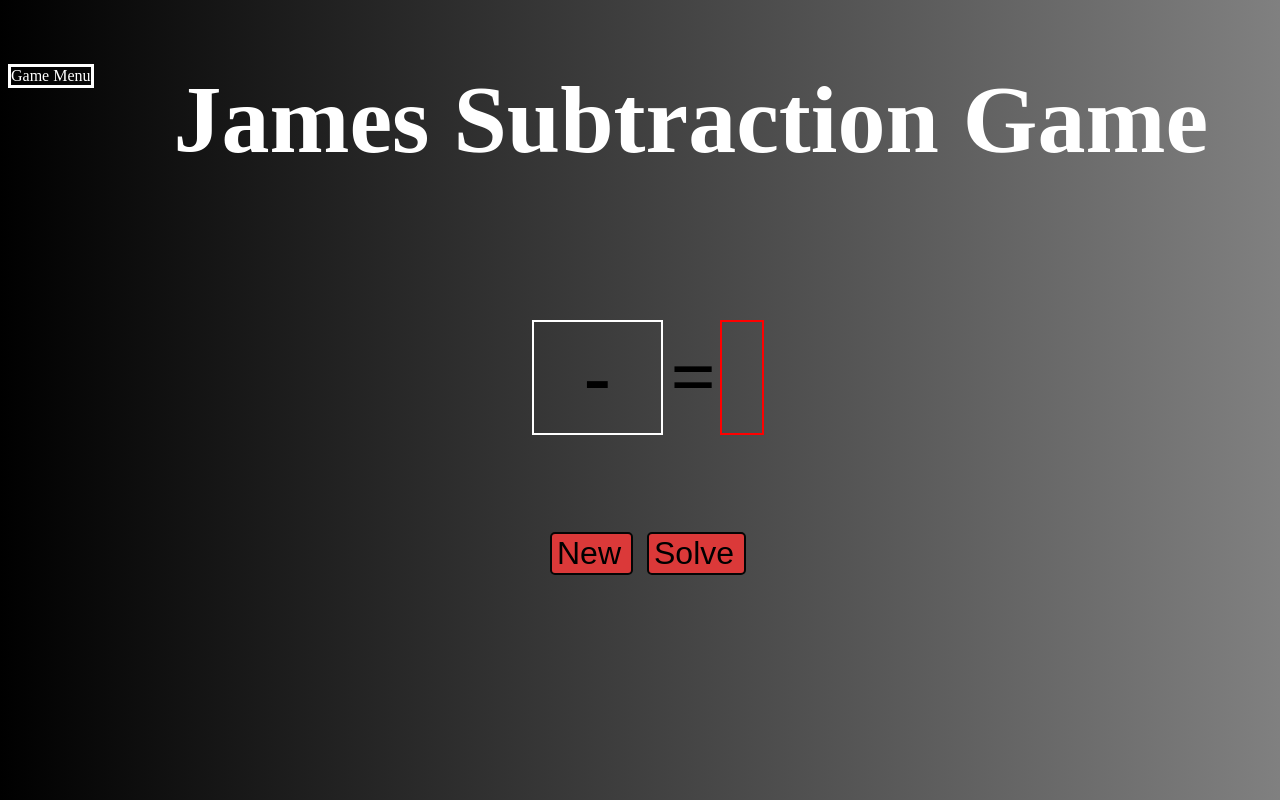
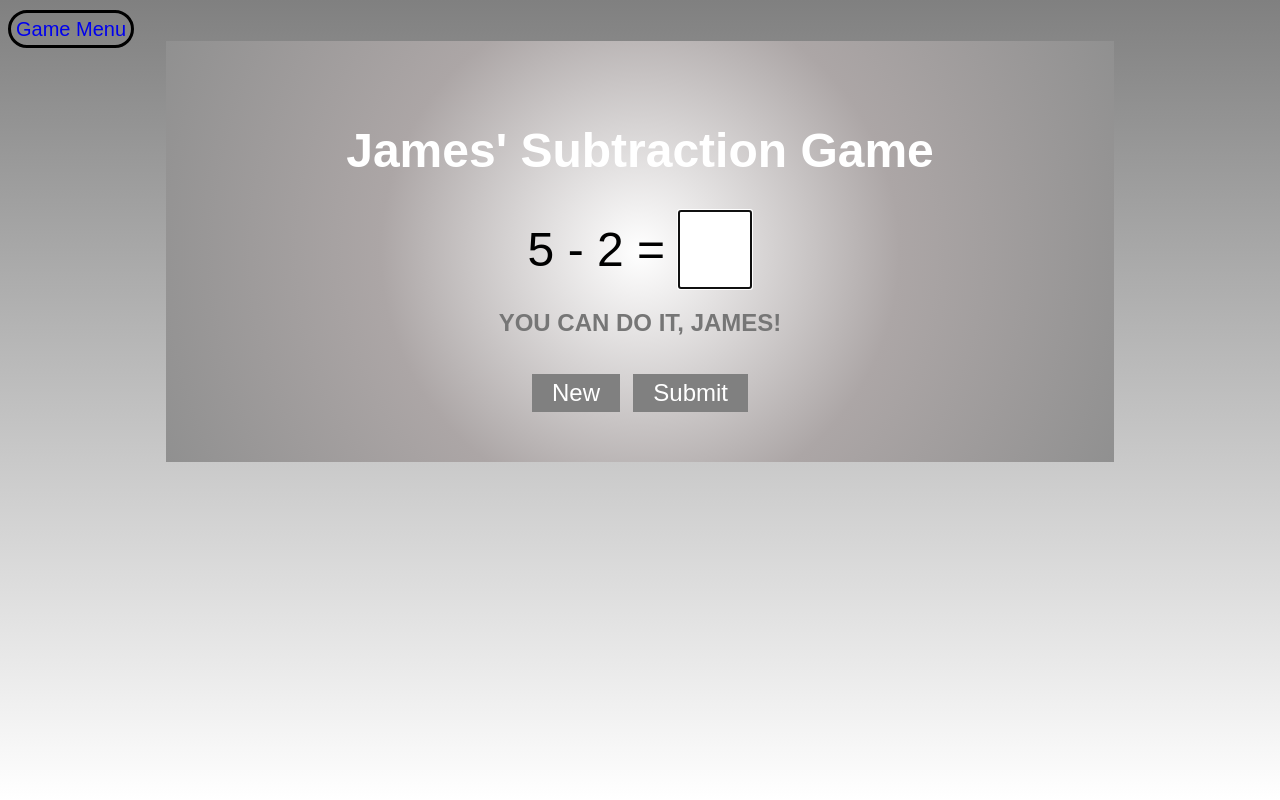
Before and after one commit to JamesKuta/JamesKuta.github.io, a PHP site: page /sub.html in a window 1280 px wide. Run offline with PHP 8.4, Linux system fonts and the light colour scheme.

Commit message:
Add files via upload

```diff
--- a/css/style.css
+++ b/css/style.css
@@ -1,9 +1,115 @@
-body{
- text-align: center;
+html {
+   background: linear-gradient(to bottom , gray, white);
+   height: 100%;
 }
 
+body{
+    font-family: sans-serif;
+    padding-top:10px;
+}
+
+
+
+div.center {
+    width:75%;
+    margin:auto;
+    text-align: center;
+}
+
+
+div a {
+    text-decoration: none;
+    border-style: solid;
+    border-color: black;
+    font-size: 125%;
+    padding:5px;
+    border-radius: 50px;
+
+
+}
+
+div.wrapper {
+    padding: 50px;
+    font-size:300%;
+    background: radial-gradient(circle, #ffffff, #aca6a6, #909090);
+
+
+
+}
+
+a:visited {
+    color: black;
+}
+
+a:hover {
+    background-color: #c9c9c9;
+    color:white;
+}
+
+h1{
+    color:#ffffff;
+    /* font-size: 200% */
+    font-size: 100%;
+}
+
+h2 {
+    font-size: 50%;
+    color:rgb(118, 118, 118);
+
+}
+
+
+.btn {
+    background-color: gray;
+    color:white;
+    padding:5px 20px;
+    /*font-size: 120%;*/
+    border: none;
+
+}
+
+.btn:hover {
+    background-color: #c7c7c7;
+    color:#020202;
+}
+
+form {
+    display: inline-block;
+}
+
+form input {
+    text-align: center;
+    font-size:100%;
+    width: 50px;
+    padding: 10px
+
+}
+
+.btn, .small {
+    width:auto;
+    font-size: 50%;
+
+
+}
+
+.section1 {
+    font-size: 100%;
+}
+
+.btn-selection {
+    color:white;
+    padding:10px 30px;
+    /*font-size: 120%;*/
+    border-radius: 0px;
+    margin:20px;
+
+}
+
+
+
+/*
 h1 {
-    /*font-style: italic;*/
+    font-style: italic;
     text-align: center;
     font-size: 600%;
     color:#ffffff;
@@ -14,7 +120,7 @@ h1 {
 }
 
 h2 {
-   /*font-style: italic;*/
+   font-style: italic;
    text-align: center;
     color: #ffffff;
     font-size: 300%;
@@ -40,7 +146,7 @@ h2 {
 
 .wrapper {
     text-align: center;
-    /*argin-bottom: %;*/
+    margin-bottom: %;
 
 }
 
@@ -109,8 +215,8 @@ li:hover {
 }
 
 .top-nav {
-    /*background-color:#716c6c;
-    color:black;*/
+    background-color:#716c6c;
+    color:black;
 }
 
 .top-nav:hover {
@@ -130,8 +236,12 @@ a {
 
 
 
+
+
 }
 
 a:link {
     text-decoration: none;
 }
+
+*/
--- a/js/script2.js
+++ b/js/script2.js
@@ -4,16 +4,23 @@ var num1 = undefined;
 var num2 = undefined;
 var numSum = undefined;
 
+
 //Create the left side of the equation var num1 + var num2 store total in var numSum
+
+function reloadPage() {
+    location.reload();
+}
+createEquation();
 
 function createEquation() {
    // num1 = num2 = numSum = undefined;
-    document.getElementById('result').innerHTML = " ";
-    document.getElementById('sum').innerHTML = "&nbsp;";
+    document.getElementById('result').innerHTML = "YOU CAN DO IT, JAMES!";
+    //document.getElementById('equals').value = "";
     num1 = Math.floor((Math.random() * 9));
     do {
         num2 = Math.floor((Math.random() * 9));
     }
+
     while (num2 > num1);
     document.getElementById("equation").innerHTML = num1 + ' - ' + num2;
     numSum = num1 - num2;
@@ -22,12 +29,14 @@ function createEquation() {
 }
 
 function answer() {
-   var correctAnswer = prompt("What's the answer?");
+   var correctAnswer = document.getElementById("equals").value;
     //document.getElementById("sum").innerHTML = numSum;
     if (correctAnswer == numSum) {
-        document.getElementById("sum").innerHTML = numSum;
-        document.getElementById("result").innerHTML = "CORRECT! NICE JOB JAMES!";
+        //document.getElementById("sum").innerHTML = numSum;
+        document.getElementById("result").innerHTML = "CORRECT! NICE JOB, JAMES!";
+
+
     } else {
-        document.getElementById("result").innerHTML = "TRY AGAIN JAMES!";
+        document.getElementById("result").innerHTML = "TRY AGAIN, JAMES!";
     }
     }
--- a/sub.html
+++ b/sub.html
@@ -9,31 +9,34 @@
 <title> James' Subtraction Game </title>
 </head>
 
-<body class = "gradient">
+<body>
     <!-- <div class = "nav-wrapper"><ul class = "nav">
         <li onclick="addGame()"><a href="#add">Addition</a></li>
         <li onclick="subGame()"><a href="#sub">Subtraction</a></li>
         </ul></div> -->
-    <div class="menu"><a href="index.html">Game Menu</a></div>
+    <header><div class="left"><a href="index.html">Game Menu</a></div></header>
+<div class="center">
+    <div class = "wrapper">
+        <h1>James' Subtraction Game</h1>
+        <span id="equation">-</span>
+        <span>=</span>
+        <form>
+            <input id="equals" type="text" autofocus autocomplete="off">
+        </form>
+        <!--span class="eqText">=</span>-->
+        <span id="sum" class=></span>
+        <h2 id="result">Correct! Nice Job James!</h2>
+        <button class="btn" onclick="reloadPage()">New</button>
+        <button class="btn" onclick="answer()">Submit</button>
+    </div>
 
-    <div><h1>James Subtraction Game</h1>
-    <div class = "wrapper">
-        <p id="equation" class="lgText">&nbsp; - &nbsp</p>&nbsp;
-        <p class="eqText">=</p>
-        <p id="sum" class="lgText">&nbsp;</p>
-    </div>
-    <div class="btn-wrapper">
-        <button class="btn" onclick="createEquation()">New</button>
-        <button class="btn" onclick="answer()">Solve</button>
-    </div>
-    <div>
-        <h2 id ="result"></h2>
-    </div>
+</div>
+
 
 
 
 
 <script src="js/script2.js"></script>
-    </div>
+
 </body>
 </html>
```
Also changed, not shown: add.html (+19 -16 lines), css/menu-style.css (+15 -10 lines), index.html (+7 -5 lines), js/script1.js (+13 -6 lines).
